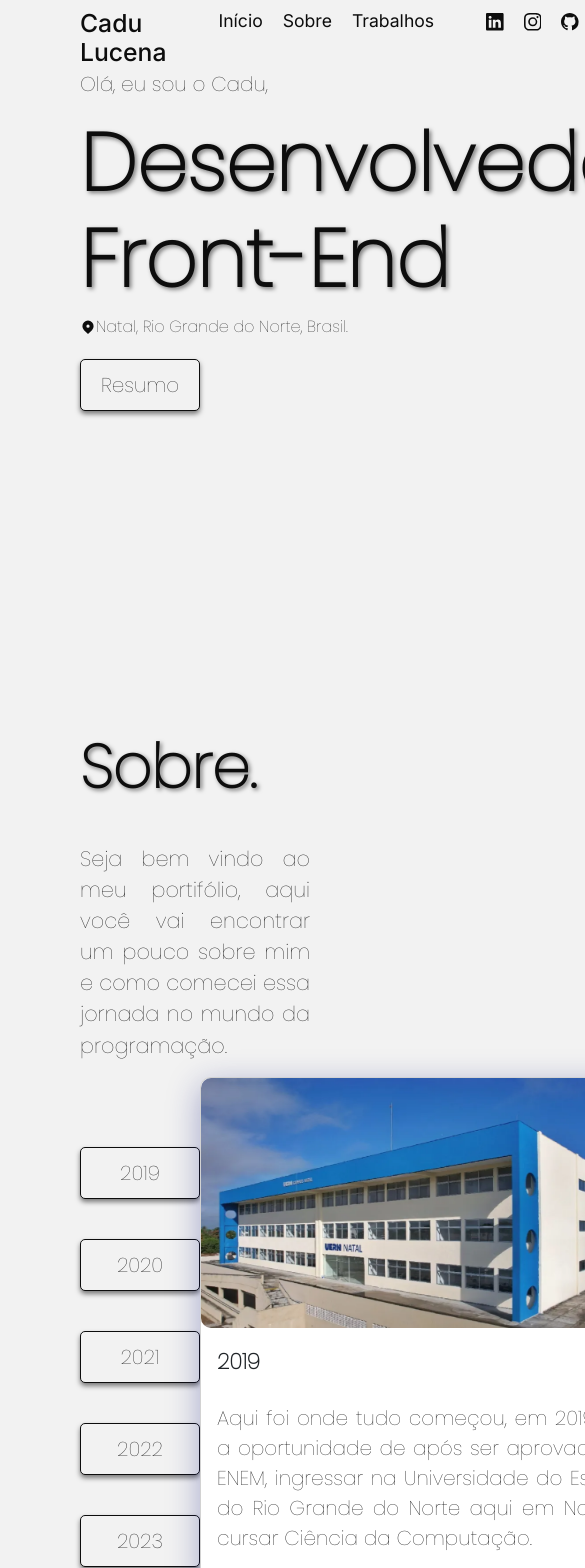
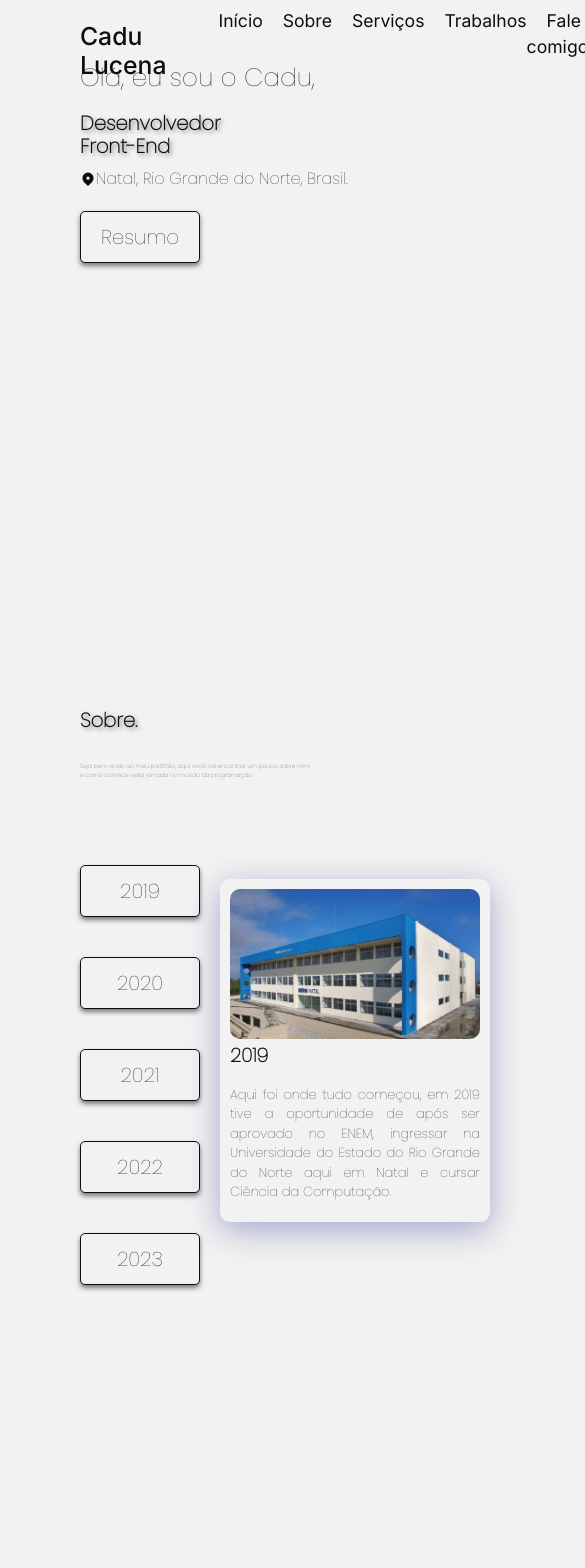
Before and after one commit to caduce3/portifolioCaduLucena, a Next.js app in the folder portifolio-cadu-lucena/: page / in a window 390 px wide. Shown: the top 1568 px of the page, 585 px wide, since content can reach past the window. Built offline with nearby package versions, Linux system fonts and the light colour scheme.

Commit message:
ajustes de responsividade

```diff
--- a/portifolio-cadu-lucena/src/app/globals.css
+++ b/portifolio-cadu-lucena/src/app/globals.css
@@ -4,4 +4,5 @@ html {
   background-color: #F2F2F2;
   color: #0D0D0D;
   font-family: 'Poppins', sans-serif;
+  overflow-x: hidden;
 }
--- a/portifolio-cadu-lucena/src/components/Header/Header.js
+++ b/portifolio-cadu-lucena/src/components/Header/Header.js
@@ -33,7 +33,9 @@ function Header() {
           <ul>
             <li><a href="#navbar">Início</a></li>
             <li><a href="#home">Sobre</a></li>
+            <li><a href="#home">Serviços</a></li>
             <li><a href="#home">Trabalhos</a></li>
+            <li><a href="#home">Fale comigo</a></li>
           </ul>
         </div>
         <div id='nav-redes-sociais'>
--- a/portifolio-cadu-lucena/src/components/LineTecnologias/style.css
+++ b/portifolio-cadu-lucena/src/components/LineTecnologias/style.css
@@ -84,3 +84,11 @@
     transform: none;
     opacity: 1;
 }
+
+.content-line p {
+    font-size: 1.5vw!important;
+}
+
+.content-line h4 {
+    font-size: 2vw!important;
+}
--- a/portifolio-cadu-lucena/src/components/LinhaTempo/LinhaTempo.js
+++ b/portifolio-cadu-lucena/src/components/LinhaTempo/LinhaTempo.js
@@ -30,22 +30,20 @@ function LinhaTempo() {
           <button className='buttons-time-line' onClick={() => changeConteudo('2023', 'Atualmente estou cursando o 7° período de computação com previsão para término em 03/24, além de continuar na bolsa de graduação atuando como Dev Front-End. Também fechei meu primeiro freelancer com um empresa de marketing médico aqui mesmo de Natal/RN.', '/frela.jpg')}>2023</button>
         </div>
         <div id='div-do-conteudo-time-line'>
-          <Card id='card-time-line'
-          style={{
-            width: '28.3rem',
+          <Image id='img-card-anos' src={conteudo.caminhoImagem} width={450} height={250}/>
+          <h4>{conteudo.ano}</h4>
+          <p>{conteudo.descricao}</p>
+          {/* <Card id='card-time-line'>
 
-          }}
-        >
-          <Image id='img-card-anos' src={conteudo.caminhoImagem} width={450} height={250}/>
             <CardBody>
               <CardTitle>
-              <h4>{conteudo.ano}</h4>
+
               </CardTitle>
               <CardText>
-              <p>{conteudo.descricao}</p>
+
               </CardText>
             </CardBody>
-        </Card>
+          </Card> */}
         </div>
       </div>
 
--- a/portifolio-cadu-lucena/src/components/LinhaTempo/style.css
+++ b/portifolio-cadu-lucena/src/components/LinhaTempo/style.css
@@ -19,13 +19,14 @@
     color: #F2F2F2;
     box-shadow: 0px 3px 5px rgba(0, 0, 0, 0.5);
     transition: 1s;
+
 }
 
 #div-buttons {
 	display: flex;
 	flex-direction: column;
 	margin-top: 50px;
-
+    margin-right: 20px;
 }
 
 #div-time-line {
@@ -39,28 +40,58 @@
 #div-do-conteudo-time-line {
     box-shadow: 0 8px 32px 0 rgba( 31, 38, 135, 0.37 );
 	border-radius: 10px;
+    max-height: 80%!important;
+    padding: 10px;
+    width: 469px!important;
 }
 
 h4{
 	font-weight: 700!important;
 	padding-top: 5px;
+    font-size: 1.2rem!important;
 }
 
- p{
+ #div-do-conteudo-time-line p{
 	padding-top: 10px;
-    margin: auto;
+
     text-align: justify;
     color: #0D0D0D!important;
     margin-bottom: 10px;
-	font-size: 20px!important;
+	font-size: 1.2rem!important;
+
 
 }
 
 #img-card-anos {
 	border-radius: 10px;
-	width: 28.3rem;
+	width: 450px!important;
+
 }
 
 #card-time-line {
 	border-radius: 10px!important;
+    max-width: 300px;
+
 }
+
+@media (max-width: 900px) {
+    #div-do-conteudo-time-line p {
+        font-size: 13px!important;
+    }
+
+    #div-do-conteudo-time-line {
+        width: 270px!important;
+
+    }
+
+
+    #img-card-anos {
+        width: 250px!important;
+        height: 150px;
+    }
+
+    #card-time-line {
+        width: 250px!important;
+        height: 200px;
+    }
+}
--- a/portifolio-cadu-lucena/src/components/Main/style.css
+++ b/portifolio-cadu-lucena/src/components/Main/style.css
@@ -12,7 +12,7 @@
 }
 
 h1 {
-    font-size: 80px!important;
+    font-size: 5vw!important;
     font-weight: bold!important;
     padding-right: 400px;
     text-shadow: 2px 2px 4px rgba(0, 0, 0, 0.5);
@@ -92,7 +92,7 @@ h1 {
 h3 {
     padding-top: 300px;
     color: #0D0D0D!important;
-    font-size: 60px!important;
+    font-size: 5vw!important;
     font-weight: bold!important;
     text-shadow: 2px 2px 4px rgba(0, 0, 0, 0.5);
 }
@@ -100,7 +100,7 @@ h3 {
 #paragrafo1-sobre {
     width: 100%;
     text-align: justify;
-    font-size: 1.3rem!important;
+    font-size: 1.5vw!important;
     margin-top: 30px;
 }
 
```
Lines whose indentation alone changed are shown as unchanged.
